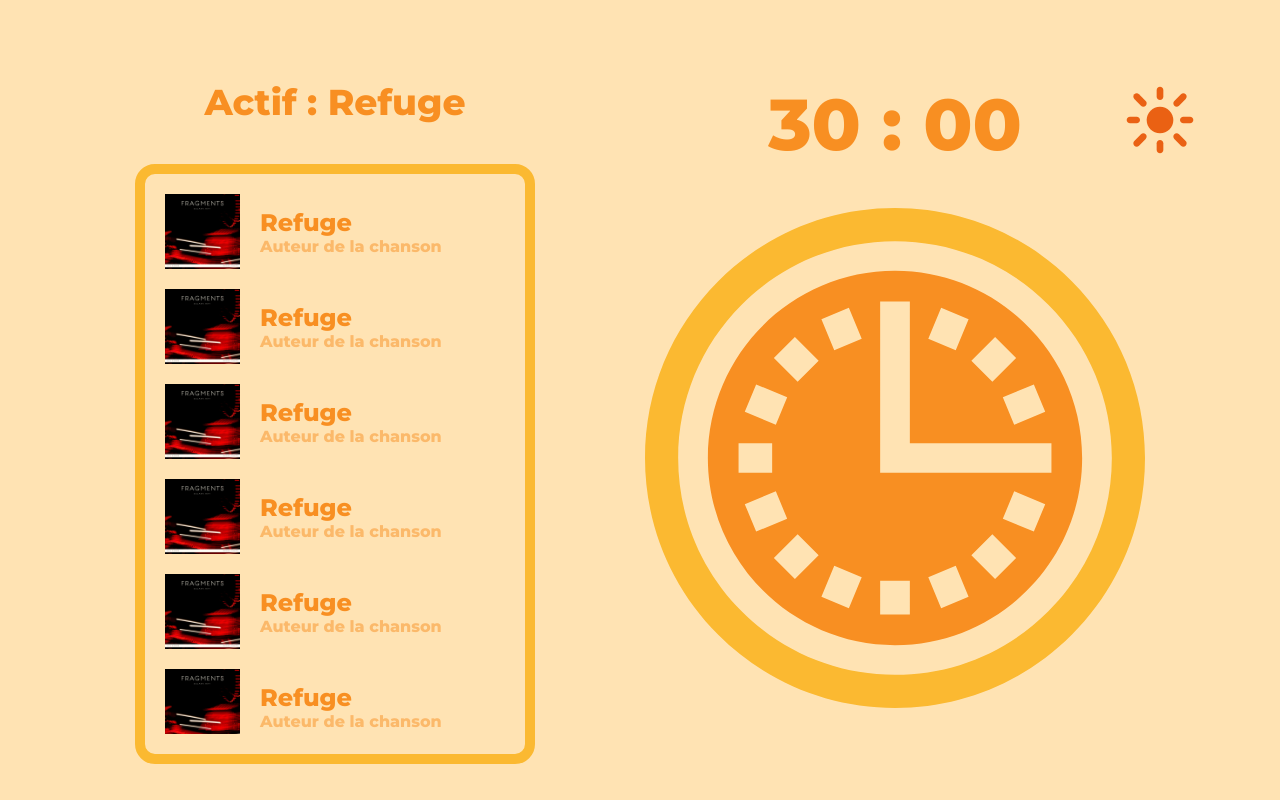
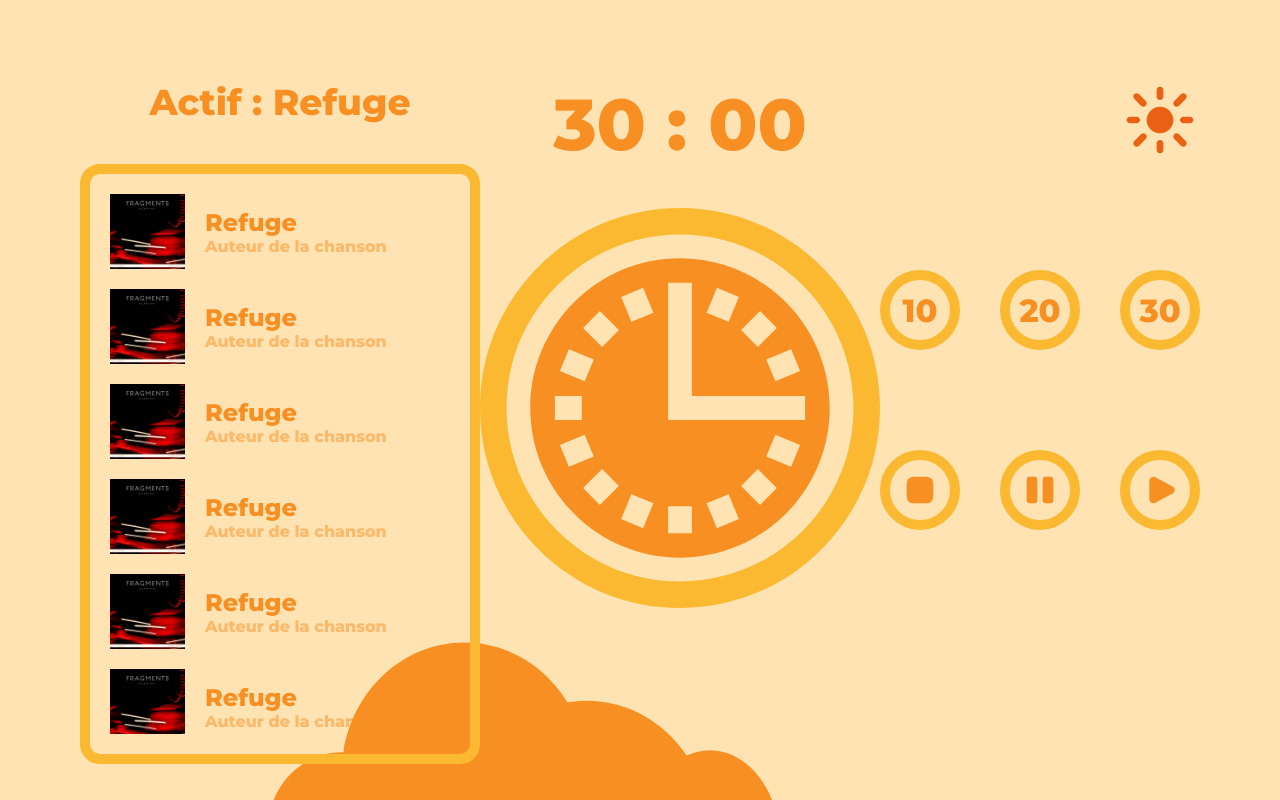
Before and after one commit to Hoyazen/alarm-app, a Next.js app: page / in a window 1280 px wide. Built offline with nearby package versions, Linux system fonts and the light colour scheme.

Commit message:
front desktop finish

```diff
--- a/src/app/components/background/background.jsx
+++ b/src/app/components/background/background.jsx
@@ -8,7 +8,11 @@ function Background() {
     const { darkMode } = useContext(DarkModeContext);
 
     return (
-        <div className={darkMode ? `${styles.background} ${styles.backgroundDark}` : `${styles.background} ${styles.backgroundLight}`} />
+        <div className={darkMode ? `${styles.background} ${styles.backgroundDark}` : `${styles.background} ${styles.backgroundLight}`}>
+            <svg className={darkMode ? `${styles.cloud} ${styles.cloudDark}` : `${styles.cloud} ${styles.cloudLight}`} viewBox="0 3 16 6" xmlns="http://www.w3.org/2000/svg">
+                <path d="M13.797,7.445 C13.547,7.445 13.31,7.513 13.084,7.613 C12.39,6.577 11.252,5.899 9.965,5.899 C9.759,5.899 9.558,5.921 9.36,5.955 C8.678,4.826 7.491,4.075 6.135,4.075 C4.225,4.075 2.645,5.566 2.356,7.513 C2.338,7.513 2.322,7.509 2.305,7.509 C1.024,7.509 -0.013,8.613 -0.013,9.976 L15.987,9.976 C15.848,8.551 14.926,7.445 13.797,7.445 L13.797,7.445 Z"></path>
+            </svg>
+        </div >
     )
 }
 
--- a/src/app/components/background/background.module.css
+++ b/src/app/components/background/background.module.css
@@ -13,3 +13,18 @@
 .backgroundLight {
     background-color: var(--bg-light-color);
 }
+
+.cloud {
+    position: absolute;
+    width: 40%;
+    bottom: 0;
+    right: 500px;
+}
+
+.cloudLight {
+    fill: var(--main-light-color);
+}
+
+.cloudDark {
+    fill: var(--main-dark-color);
+}
--- /dev/null
+++ b/src/app/components/buttons/buttons.jsx
@@ -0,0 +1,46 @@
+"use client";
+
+import { DarkModeContext } from "../../context/DarkModeProvider";
+import { useContext } from "react";
+
+import styles from "./buttons.module.css"
+
+function Buttons() {
+    const { darkMode } = useContext(DarkModeContext);
+
+    return (
+        <div className={styles.buttonsDisplay}>
+            <div className={styles.buttonsContainer}>
+                <div className={darkMode ? `${styles.button} ${styles.buttonDark}` : `${styles.button} ${styles.buttonLight}`}>
+                    <p className={darkMode ? `${styles.iconText} ${styles.iconTextDark}` : `${styles.iconText} ${styles.iconTextLight}`}>10</p>
+                </div>
+                <div className={darkMode ? `${styles.button} ${styles.buttonDark}` : `${styles.button} ${styles.buttonLight}`}>
+                    <p className={darkMode ? `${styles.iconText} ${styles.iconTextDark}` : `${styles.iconText} ${styles.iconTextLight}`}>20</p>
+                </div>
+                <div className={darkMode ? `${styles.button} ${styles.buttonDark}` : `${styles.button} ${styles.buttonLight}`}>
+                    <p className={darkMode ? `${styles.iconText} ${styles.iconTextDark}` : `${styles.iconText} ${styles.iconTextLight}`}>30</p>
+                </div>
+            </div>
+            <div className={styles.buttonsContainer}>
+                <div className={darkMode ? `${styles.button} ${styles.buttonDark}` : `${styles.button} ${styles.buttonLight}`}>
+                    <svg className={darkMode ? `${styles.icon} ${styles.iconDark}` : `${styles.icon} ${styles.iconLight}`} viewBox="0 0 24 24" xmlns="http://www.w3.org/2000/svg">
+                        <path d="M2 12C2 7.28595 2 4.92893 3.46447 3.46447C4.92893 2 7.28595 2 12 2C16.714 2 19.0711 2 20.5355 3.46447C22 4.92893 22 7.28595 22 12C22 16.714 22 19.0711 20.5355 20.5355C19.0711 22 16.714 22 12 22C7.28595 22 4.92893 22 3.46447 20.5355C2 19.0711 2 16.714 2 12Z"></path>
+                    </svg>
+                </div>
+                <div className={darkMode ? `${styles.button} ${styles.buttonDark}` : `${styles.button} ${styles.buttonLight}`}>
+                    <svg className={darkMode ? `${styles.icon} ${styles.iconDark}` : `${styles.icon} ${styles.iconLight}`} viewBox="0 0 24 24" xmlns="http://www.w3.org/2000/svg">
+                        <path d="M2 6C2 4.11438 2 3.17157 2.58579 2.58579C3.17157 2 4.11438 2 6 2C7.88562 2 8.82843 2 9.41421 2.58579C10 3.17157 10 4.11438 10 6V18C10 19.8856 10 20.8284 9.41421 21.4142C8.82843 22 7.88562 22 6 22C4.11438 22 3.17157 22 2.58579 21.4142C2 20.8284 2 19.8856 2 18V6Z"></path>
+                        <path d="M14 6C14 4.11438 14 3.17157 14.5858 2.58579C15.1716 2 16.1144 2 18 2C19.8856 2 20.8284 2 21.4142 2.58579C22 3.17157 22 4.11438 22 6V18C22 19.8856 22 20.8284 21.4142 21.4142C20.8284 22 19.8856 22 18 22C16.1144 22 15.1716 22 14.5858 21.4142C14 20.8284 14 19.8856 14 18V6Z"></path>
+                    </svg>
+                </div>
+                <div className={darkMode ? `${styles.button} ${styles.buttonDark}` : `${styles.button} ${styles.buttonLight}`}>
+                    <svg className={darkMode ? `${styles.icon} ${styles.iconDark}` : `${styles.icon} ${styles.iconLight}`} viewBox="0 0 24 24" xmlns="http://www.w3.org/2000/svg">
+                        <path d="M21.4086 9.35258C23.5305 10.5065 23.5305 13.4935 21.4086 14.6474L8.59662 21.6145C6.53435 22.736 4 21.2763 4 18.9671L4 5.0329C4 2.72368 6.53435 1.26402 8.59661 2.38548L21.4086 9.35258Z"></path>
+                    </svg>
+                </div>
+            </div>
+        </div>
+    )
+}
+
+export default Buttons;
--- /dev/null
+++ b/src/app/components/buttons/buttons.module.css
@@ -0,0 +1,61 @@
+.buttonsDisplay {
+    display: flex;
+    flex-direction: column;
+    justify-content: center;
+    gap: 100px;
+}
+
+.buttonsContainer {
+    display: flex;
+    flex-direction: row;
+    gap: 40px;
+}
+
+.button {
+    display: flex;
+    justify-content: center;
+    align-items: center;
+    width: 80px;
+    height: 80px;
+    border-radius: 100%;
+    cursor: pointer;
+    transition: 0.1s all ease-in-out;
+}
+
+.button:hover {
+    transform: translateY(-3px);
+}
+
+.buttonLight {
+    border: 10px solid var(--border-light-color);
+}
+
+.buttonDark {
+    border: 10px solid var(--border-dark-color);
+}
+
+.iconText {
+    font-size: 32px;
+    font-weight: 800;
+}
+
+.iconTextLight {
+    color: var(--main-light-color);
+}
+
+.iconTextDark {
+    color: var(--main-dark-color);
+}
+
+.icon {
+    width: 32px;
+    height: 32px;
+}
+
+.iconLight {
+    fill: var(--main-light-color);
+}
+
+.iconDark {
+    fill: var(--main-dark-color);
+}
--- a/src/app/components/clock/clock.module.css
+++ b/src/app/components/clock/clock.module.css
@@ -19,8 +19,8 @@
 }
 
 .clock {
-    width: 500px;
-    height: 500px;
+    width: 400px;
+    height: 400px;
 }
 
 .clockOutsideLight {
--- a/src/app/page.jsx
+++ b/src/app/page.jsx
@@ -4,17 +4,19 @@ import DarkModeButton from './components/dark-mode-button/darkModeButton';
 import styles from './page.module.css';
 import SongsList from './components/songs-list/songsList';
 import Clock from './components/clock/clock';
+import Buttons from './components/buttons/buttons';
 
 export default function Home() {
   return (
     <main>
       <DarkModeProvider>
         <Background />
-          <div className={styles.app}>
-            <DarkModeButton />
-            <SongsList />
-            <Clock />
-          </div>
+        <div className={styles.app}>
+          <DarkModeButton />
+          <SongsList />
+          <Clock />
+          <Buttons />
+        </div>
       </DarkModeProvider>
     </main>
   );
```
